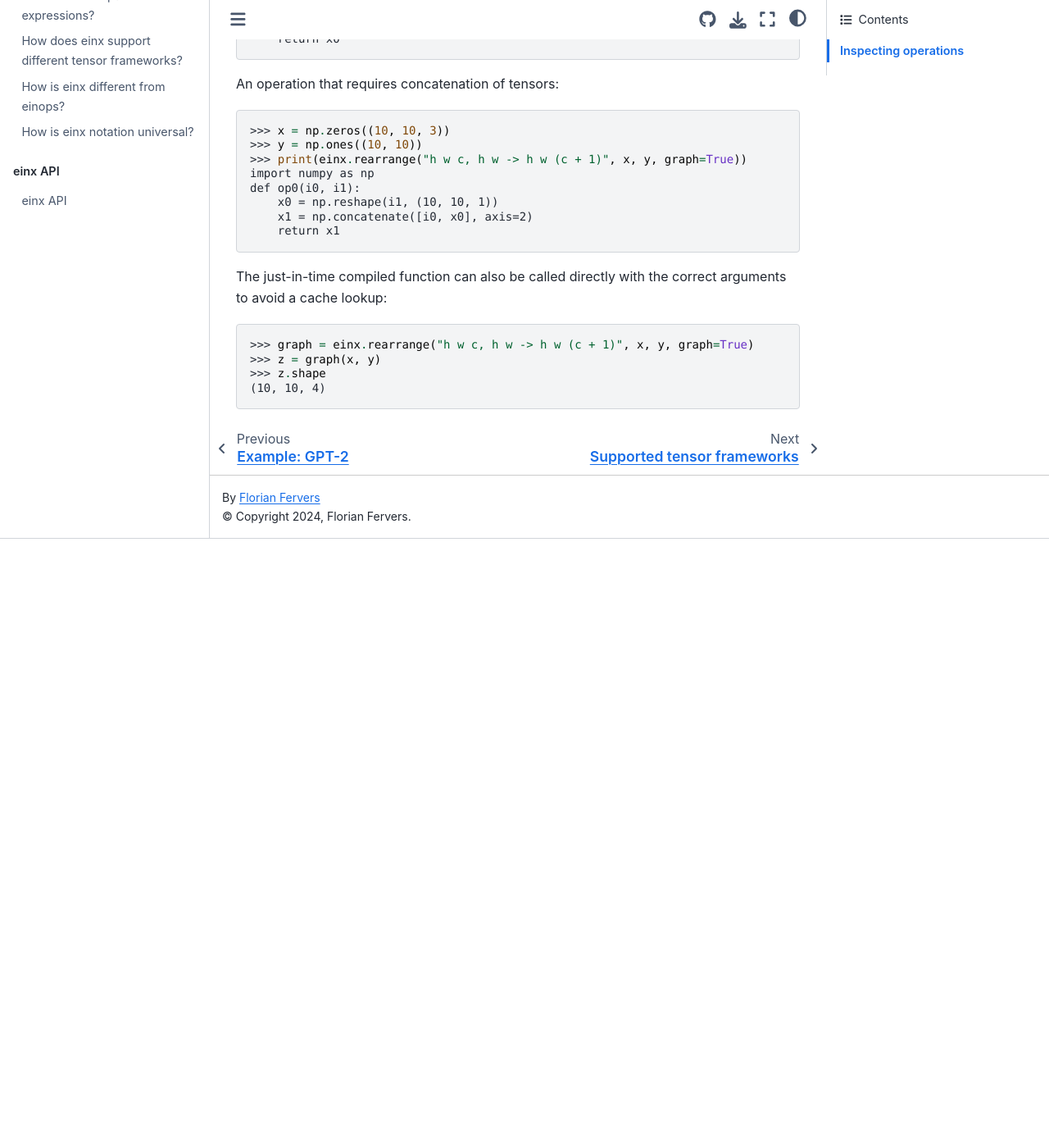
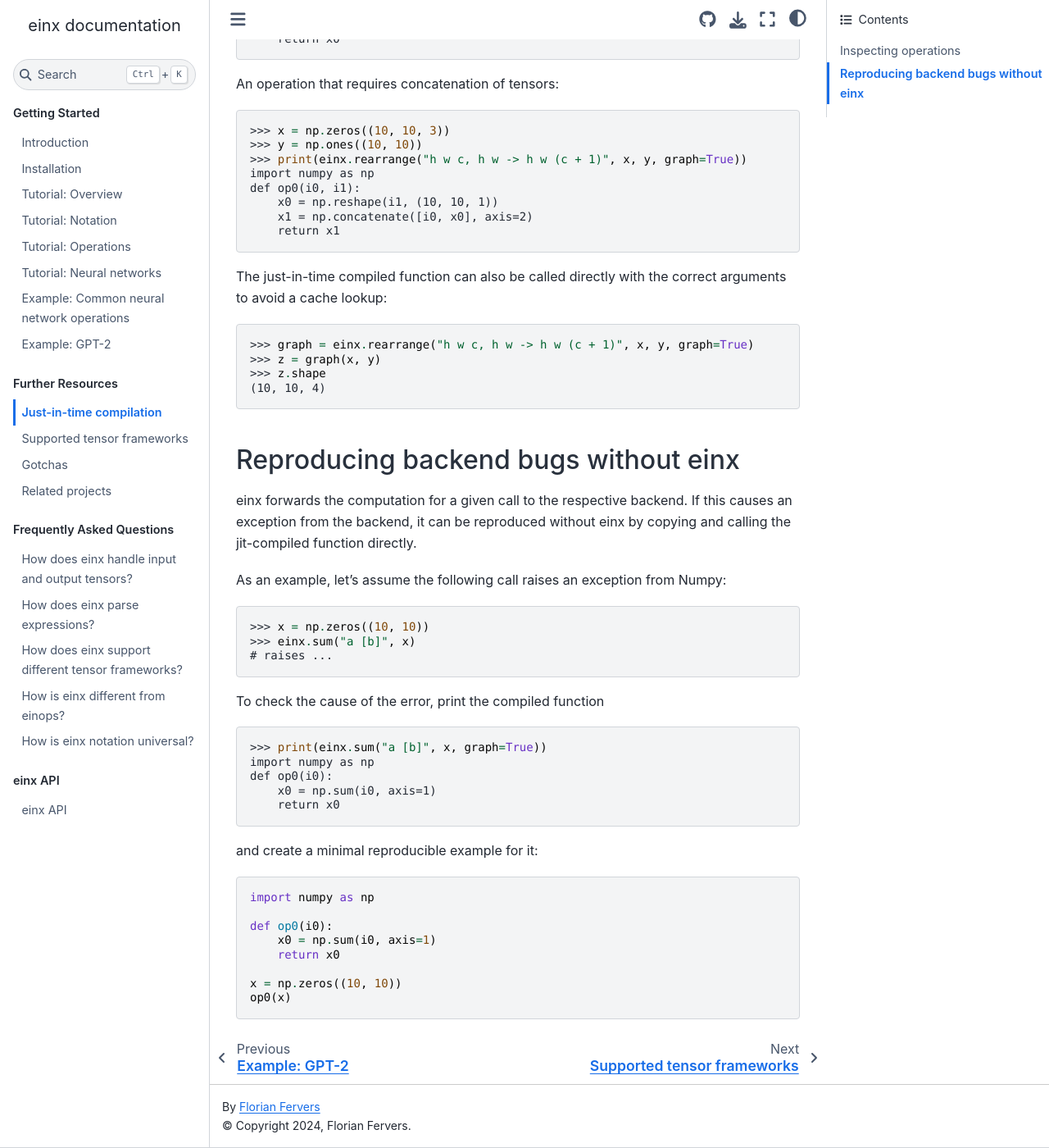
Before and after one commit to fferflo/einx, a Sphinx documentation site: the page built from docs/source/more/jit.rst, in a window 1280 px wide and 1400 px high, scrolled down 1778 px. Shown: the whole window at 82% size. Built offline with Sphinx 7.4.7 and the Sphinx Book theme 1.1.4, drawn with Linux system fonts in a browser that asks for light colours; before the commit the page ends 2435 px from its top, so only the background shows below that.

Commit message:
Update docs

```diff
--- a/docs/source/more/backends.rst
+++ b/docs/source/more/backends.rst
@@ -12,6 +12,9 @@ for testing and debugging purposes. This affects ``einx.vmap`` and ``einx.{index
 
 einx disables ``torch.compile`` (using ``torch.compiler.disable``) when JIT-compiling a call into a Python function and reenables it when
 executing the function.
+
+``torch.compile`` currently supports only a subset of operations that can be expressed e.g. with ``torch.vmap``. If this causes an error during an einx call, the error
+can be reproduced without einx by copying and calling the Python function generated by einx directly (see :doc:`Just-in-time compilation </more/jit>`).
 
 ----
 
--- a/docs/source/more/jit.rst
+++ b/docs/source/more/jit.rst
@@ -90,3 +90,36 @@ The just-in-time compiled function can also be called directly with the correct
 >>> z = graph(x, y)
 >>> z.shape
 (10, 10, 4)
+
+Reproducing backend bugs without einx
+-------------------------------------
+
+einx forwards the computation for a given call to the respective backend. If this causes an exception from the backend, it can be reproduced
+without einx by copying and calling the jit-compiled function directly.
+
+As an example, let's assume the following call raises an exception from Numpy:
+
+>>> x = np.zeros((10, 10))
+>>> einx.sum("a [b]", x)
+# raises ...
+
+To check the cause of the error, print the compiled function
+
+>>> print(einx.sum("a [b]", x, graph=True))
+import numpy as np
+def op0(i0):
+    x0 = np.sum(i0, axis=1)
+    return x0
+
+and create a minimal reproducible example for it:
+
+.. code-block:: python
+
+    import numpy as np
+
+    def op0(i0):
+        x0 = np.sum(i0, axis=1)
+        return x0
+
+    x = np.zeros((10, 10))
+    op0(x)
```
